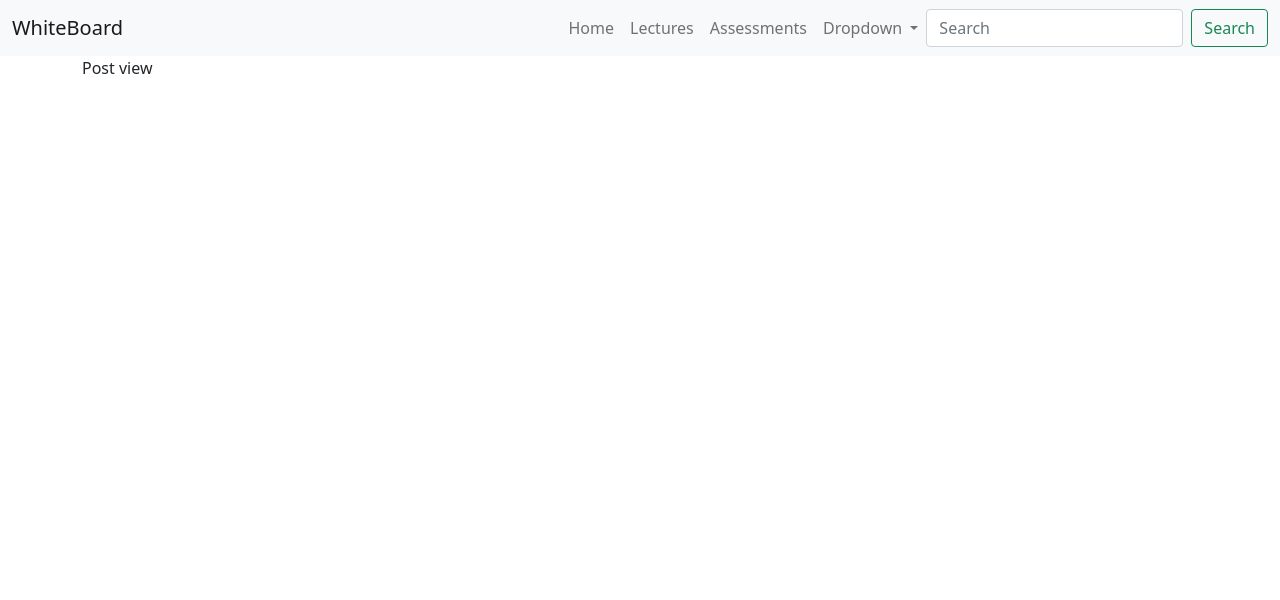
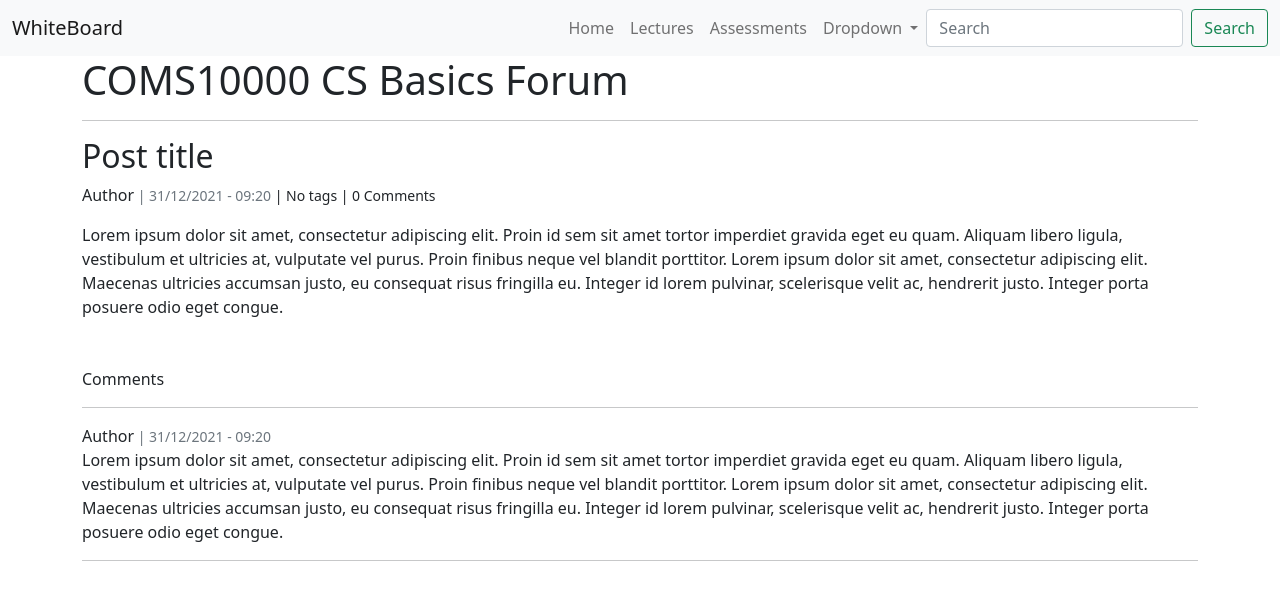
Before and after one commit to seunghun1ee/whiteboard-node-vue, a Vue app in the folder frontend/: page /units/1/forum/posts/1 in a window 1280 px wide. Shown: the top 600 px of the page. Built offline with nearby package versions, Linux system fonts and the light colour scheme.

Commit message:
no card design, postView mockup

```diff
--- a/frontend/src/components/post.vue
+++ b/frontend/src/components/post.vue
@@ -1,7 +1,7 @@
 <template>
-  <div v-if="postData.parent == null" class="card">
-    <div class="card-body">
-      <h6 v-if="postData.title" class="card-title"><a v-bind:href="'posts/' + postData.id">{{postData.title}}</a></h6>
+  <div v-if="postData.parent == null">
+    <div>
+      <h6 v-if="postData.title"><a v-bind:href="'posts/' + postData.id">{{postData.title}}</a></h6>
       <h6 v-else><a v-bind:href="'posts/' + postData.id">No title</a></h6>
       <a v-if="postData.isAnonymous">Anonymous</a>
       <a v-else>{{postData.uploader}}</a>
@@ -9,6 +9,7 @@
       <small> | No tags</small>
       <small> | 0 Comments</small>
     </div>
+    <hr>
   </div>
 </template>
 
--- a/frontend/src/components/postView.vue
+++ b/frontend/src/components/postView.vue
@@ -1,5 +1,29 @@
 <template>
-  <div>Post view</div>
+  <div>
+    <h1>COMS10000 CS Basics Forum</h1>
+    <hr>
+    <h2>Post title</h2>
+    <div class="mb-3">
+      <a>Author</a>
+      <small class="text-muted"> | 31/12/2021 - 09:20</small>
+      <small> | No tags</small>
+      <small> | 0 Comments</small>
+    </div>
+    <div class="mb-5">
+      <p>Lorem ipsum dolor sit amet, consectetur adipiscing elit. Proin id sem sit amet tortor imperdiet gravida eget eu quam. Aliquam libero ligula, vestibulum et ultricies at, vulputate vel purus. Proin finibus neque vel blandit porttitor. Lorem ipsum dolor sit amet, consectetur adipiscing elit. Maecenas ultricies accumsan justo, eu consequat risus fringilla eu. Integer id lorem pulvinar, scelerisque velit ac, hendrerit justo. Integer porta posuere odio eget congue. </p>
+    </div>
+
+    <div>
+      <p>Comments</p>
+      <hr>
+      <div>
+        <a>Author</a>
+        <small class="text-muted"> | 31/12/2021 - 09:20</small>
+        <p>Lorem ipsum dolor sit amet, consectetur adipiscing elit. Proin id sem sit amet tortor imperdiet gravida eget eu quam. Aliquam libero ligula, vestibulum et ultricies at, vulputate vel purus. Proin finibus neque vel blandit porttitor. Lorem ipsum dolor sit amet, consectetur adipiscing elit. Maecenas ultricies accumsan justo, eu consequat risus fringilla eu. Integer id lorem pulvinar, scelerisque velit ac, hendrerit justo. Integer porta posuere odio eget congue. </p>
+        <hr>
+      </div>
+    </div>
+  </div>
 </template>
 
 <script>
```
